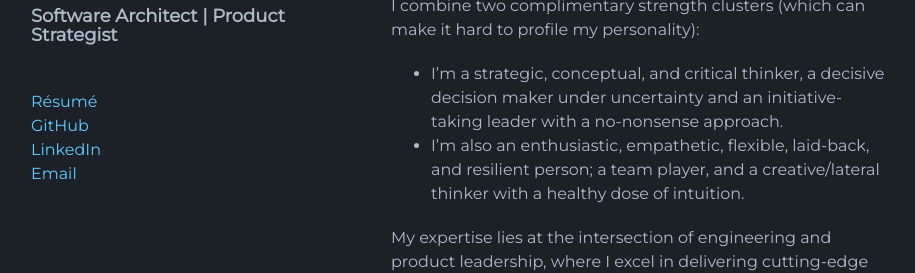
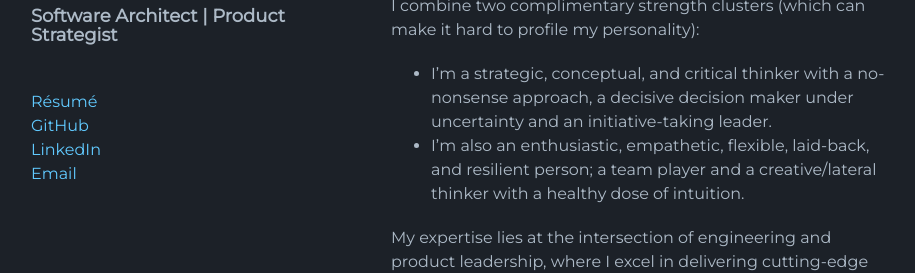
Before and after one commit to n42r/n42r.github.io, a Jekyll site: the page built from index.md, in a window 1280 px wide and 900 px high, cut to the strip 340-613 px from the top of the window. Shown: the whole strip, without its empty margins (179-1094 px from the left). Built offline with Jekyll 4.4.1, drawn with Linux system fonts in a browser that asks for light colours; the repository's description, which GitHub fills in, is left out.

Commit message:
profile update

```diff
--- a/index.md
+++ b/index.md
@@ -9,8 +9,8 @@ My name is Nasr.
 As a dynamic software architect and product strategist, I specialize in guiding successful projects across various domains, including data architecture, social networks, mobile apps, games, robotics, and AI. With a history of leading teams ranging from 2 to 10 members, I've navigated diverse settings, from agile B2C environments to R&D projects backed by €3.5 million in public funding.
 
 I combine two complimentary strength clusters (which can make it hard to profile my personality):
-- I'm a strategic, conceptual, and critical thinker, a decisive decision maker under uncertainty and an initiative-taking leader with a no-nonsense approach.
-- I'm also an enthusiastic, empathetic, flexible, laid-back, and resilient person; a team player, and a creative/lateral thinker with a healthy dose of intuition.
+- I'm a strategic, conceptual, and critical thinker with a no-nonsense approach, a decisive decision maker under uncertainty and an initiative-taking leader.
+- I'm also an enthusiastic, empathetic, flexible, laid-back, and resilient person; a team player and a creative/lateral thinker with a healthy dose of intuition.
 
 My expertise lies at the intersection of engineering and product leadership, where I excel in delivering cutting-edge solutions that drive business growth and enhance user experiences. Some notable accomplishments include:
 
```
